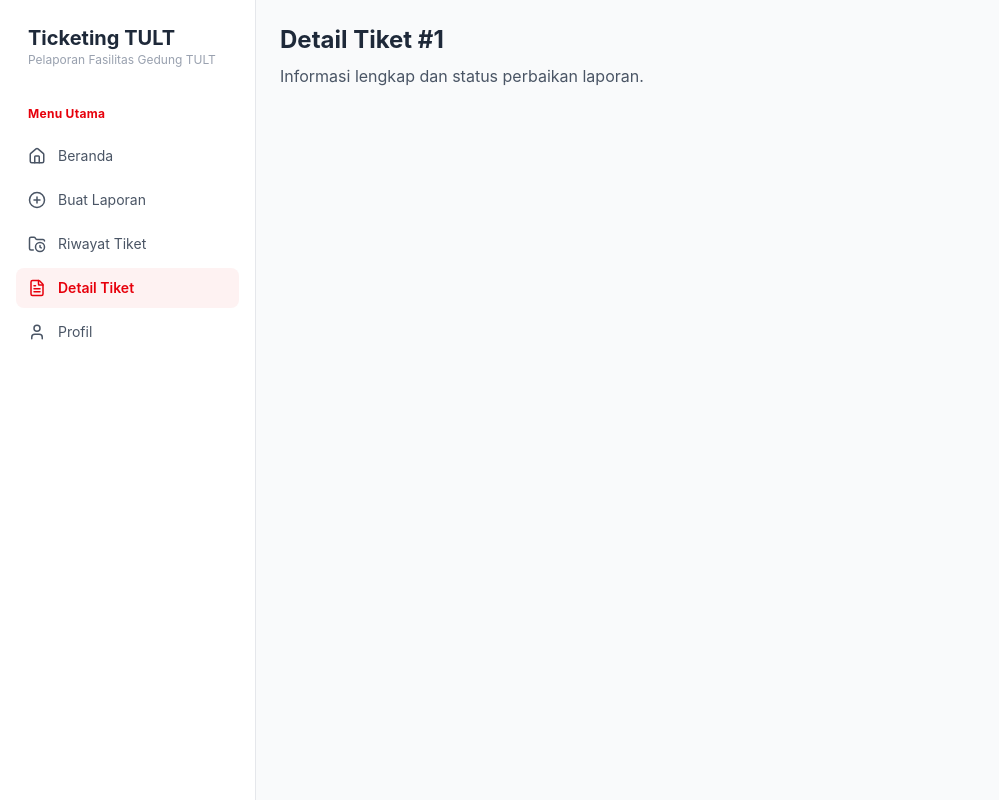
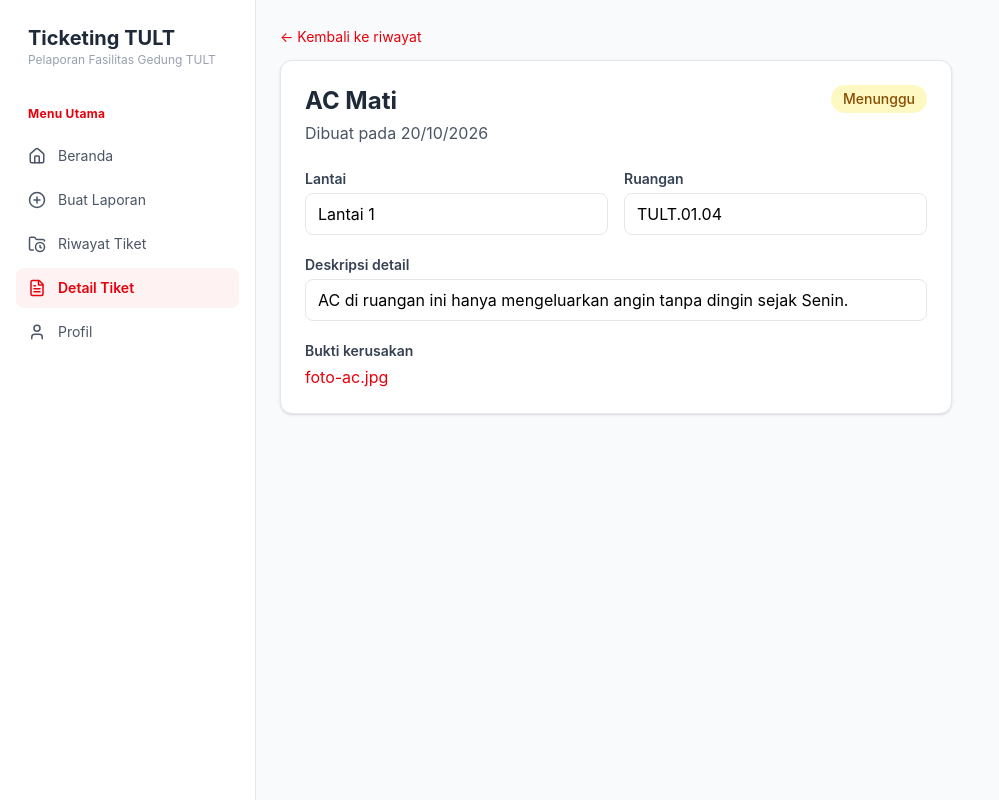
Before and after one commit to Kuzhano/TicketingForTULT, a React (Vite) app: page /ticket/1 in a window 1280 px wide. Shown: the whole page, without its empty margins (0-999 px from the left). Built offline with nearby package versions, Linux system fonts and the light colour scheme.

Commit message:
buat halaman detail tiket

```diff
--- a/src/pages/TicketDetail.jsx
+++ b/src/pages/TicketDetail.jsx
@@ -1,12 +1,70 @@
-import { useParams } from 'react-router-dom';
+import { useParams, Link } from 'react-router-dom';
 
 export default function TicketDetail() {
   const { id } = useParams();
 
+  const daftarTiket = [
+    {
+      id: 1,
+      judul: 'AC Mati',
+      lantai: 'Lantai 1',
+      ruangan: 'TULT.01.04',
+      deskripsi: 'AC di ruangan ini hanya mengeluarkan angin tanpa dingin sejak Senin.',
+      namaFileBukti: 'foto-ac.jpg',
+      status: 'Menunggu',
+      tanggal: '20/10/2026',
+    },
+  ];
+
+  const tiket = daftarTiket.find((t) => String(t.id) === id);
+
+  if (!tiket) {
+    return (
+      <div>
+        <h2 className="text-2xl font-bold text-gray-800 mb-2">Tiket tidak ditemukan</h2>
+        <Link to="/history" className="text-red-600 hover:underline">
+          Kembali ke riwayat tiket
+        </Link>
+      </div>
+    );
+  }
+
   return (
-    <div>
-      <h2 className="text-2xl font-bold text-gray-800 mb-2">Detail Tiket #{id}</h2>
-      <p className="text-gray-600">Informasi lengkap dan status perbaikan laporan.</p>
+    <div className="max-w-2xl">
+      <Link to="/history" className="text-sm text-red-600 hover:underline">
+        &larr; Kembali ke riwayat
+      </Link>
+
+      <div className="bg-white border border-gray-200 rounded-xl shadow-sm p-6 mt-3">
+        <div className="flex justify-between items-start mb-1">
+          <h2 className="text-2xl font-bold text-gray-800">{tiket.judul}</h2>
+          <span className="bg-yellow-100 text-yellow-800 px-3 py-1 rounded-full text-sm font-medium">
+            {tiket.status}
+          </span>
+        </div>
+        <p className="text-gray-600 mb-6">Dibuat pada {tiket.tanggal}</p>
+
+        <div className="grid grid-cols-2 gap-4 mb-5">
+          <div>
+            <p className="text-sm font-semibold text-gray-700">Lantai</p>
+            <p className="border border-gray-200 rounded-lg px-3 py-2 mt-1">{tiket.lantai}</p>
+          </div>
+          <div>
+            <p className="text-sm font-semibold text-gray-700">Ruangan</p>
+            <p className="border border-gray-200 rounded-lg px-3 py-2 mt-1">{tiket.ruangan}</p>
+          </div>
+        </div>
+
+        <div className="mb-5">
+          <p className="text-sm font-semibold text-gray-700">Deskripsi detail</p>
+          <p className="border border-gray-200 rounded-lg px-3 py-2 mt-1">{tiket.deskripsi}</p>
+        </div>
+
+        <div>
+          <p className="text-sm font-semibold text-gray-700">Bukti kerusakan</p>
+          <p className="mt-1 text-red-600">{tiket.namaFileBukti}</p>
+        </div>
+      </div>
     </div>
   );
 }
```
